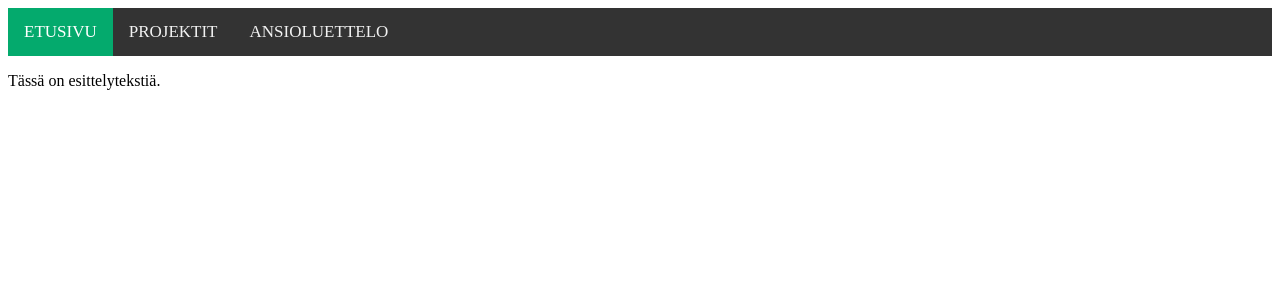
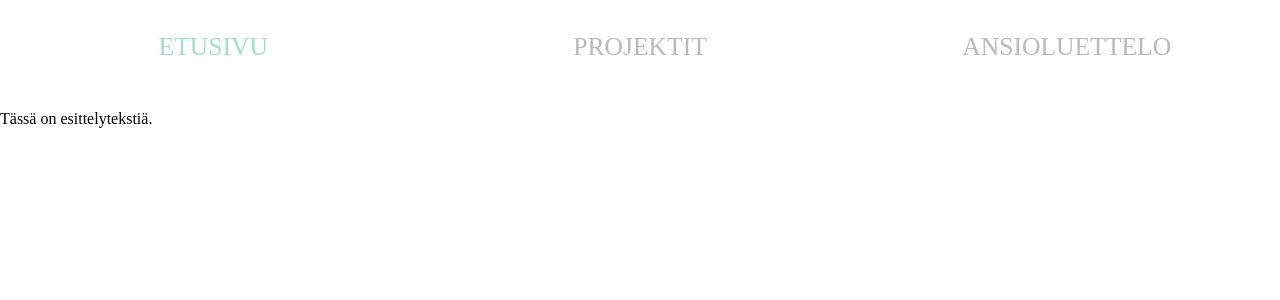
Before and after one commit to kuolinhenkilo/Portfoliosivusto, a Flask app: page / in a window 1280 px wide. Shown: the top 300 px of the page. Run offline with Flask 2, Linux system fonts and the light colour scheme; some libraries are stand-ins or nearby versions.

Commit message:
Siirretty body projekteista indexiin, muutettu navbaria

```diff
--- a/static/index.css
+++ b/static/index.css
@@ -1,27 +1,34 @@
-/* Add a black background color to the top navigation */
-.topnav {
-  background-color: #333;
-  overflow: hidden;
+body, html {
+  height: 100%;
+  margin: 0;
 }
 
-/* Style the links inside the navigation bar */
-.topnav a {
-  float: left;
-  color: #f2f2f2;
-  text-align: center;
-  padding: 14px 16px;
-  text-decoration: none;
-  font-size: 17px;
+.topnav {
+  background-color: white;
+  overflow: hidden;
+  display: flex;
+  justify-content: space-around;
+  align-items: center;
+
 }
 
-/* Change the color of links on hover */
-.topnav a:hover {
-  background-color: #ddd;
-  color: black;
+.topnav a {
+  display: flex;
+  color: rgb(185, 185, 185);
+  width: 33%;
+  text-align: center;
+  text-decoration: none;
+  justify-content: center;
+  font-size: 1.6em; /* laita em */
+  padding: 2rem; /* laita rem */
 }
 
-/* Add a color to the active/current link */
+.topnav a:hover {
+  background-color: white;
+  color: #a1ddc7;
+}
+
 .topnav a.active {
-  background-color: #04AA6D;
-  color: white;
+  background-color: white;
+  color: #a1ddc7;
 }
```
